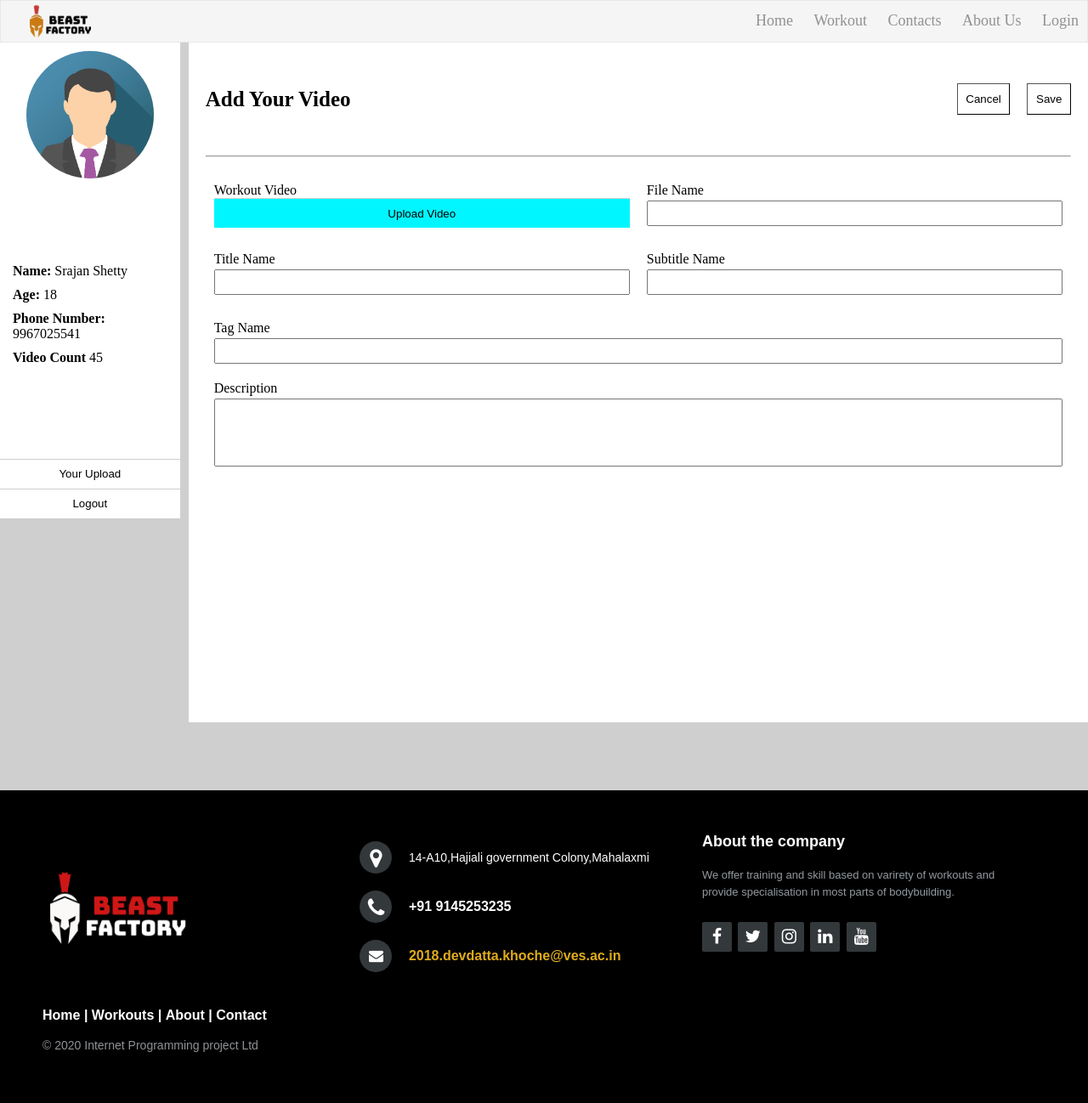
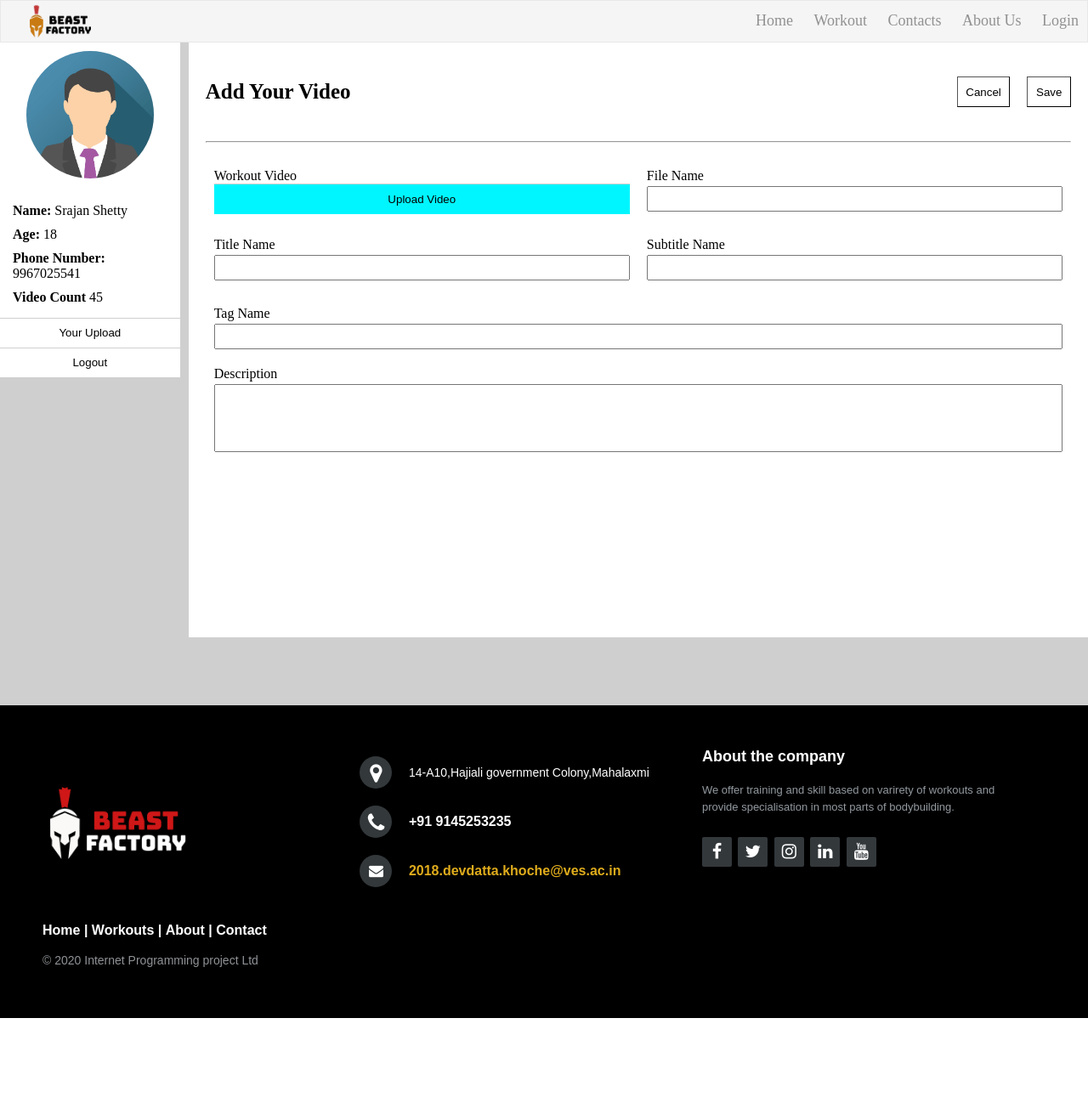
Before and after one commit to AkashMaurya09/IP-Mini-Project, a PHP site: page /pages/trainer/addVideo.php in a window 1280 px wide. Shown: the whole page at 85% size. After the commit the page ends 1198 px from the top, so only its background shows below. Run offline with PHP 8.4, Linux system fonts and the light colour scheme; some libraries are stand-ins or nearby versions.

Commit message:
💄 Udated CSS: Updated CSS in editVideo

```diff
--- a/css/editVideo.css
+++ b/css/editVideo.css
@@ -13,7 +13,8 @@ body {
     display: flex;
     flex-direction: row;
     background-color: #cfcfcf;
-    height: 100%;
+    /* height: 100%; */
+    min-height: 700px;
 }
 
 .left {
@@ -25,7 +26,7 @@ body {
 
 .right {
     flex: 5;
-    height: 100%;
+    /* height: 100%; */
     background-color: white;
     margin-left: 5px;
     display: flex;
```
